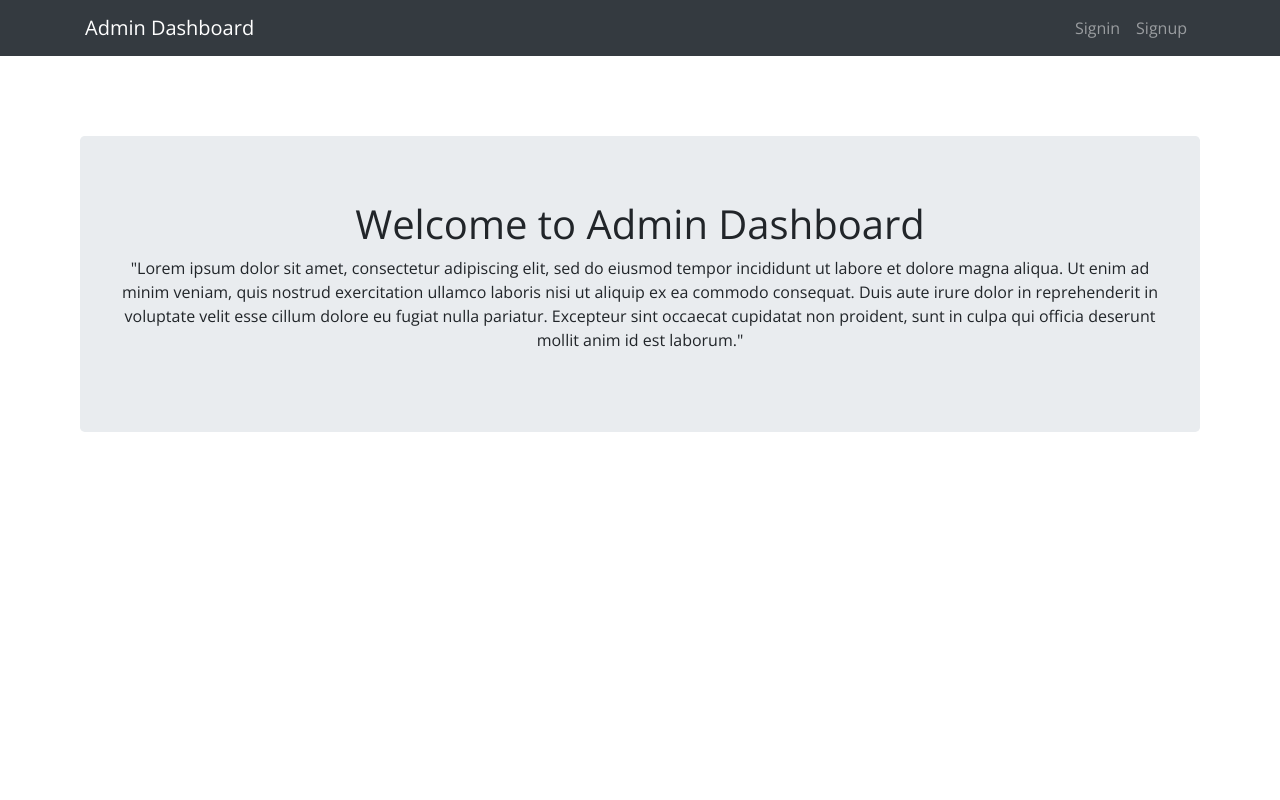
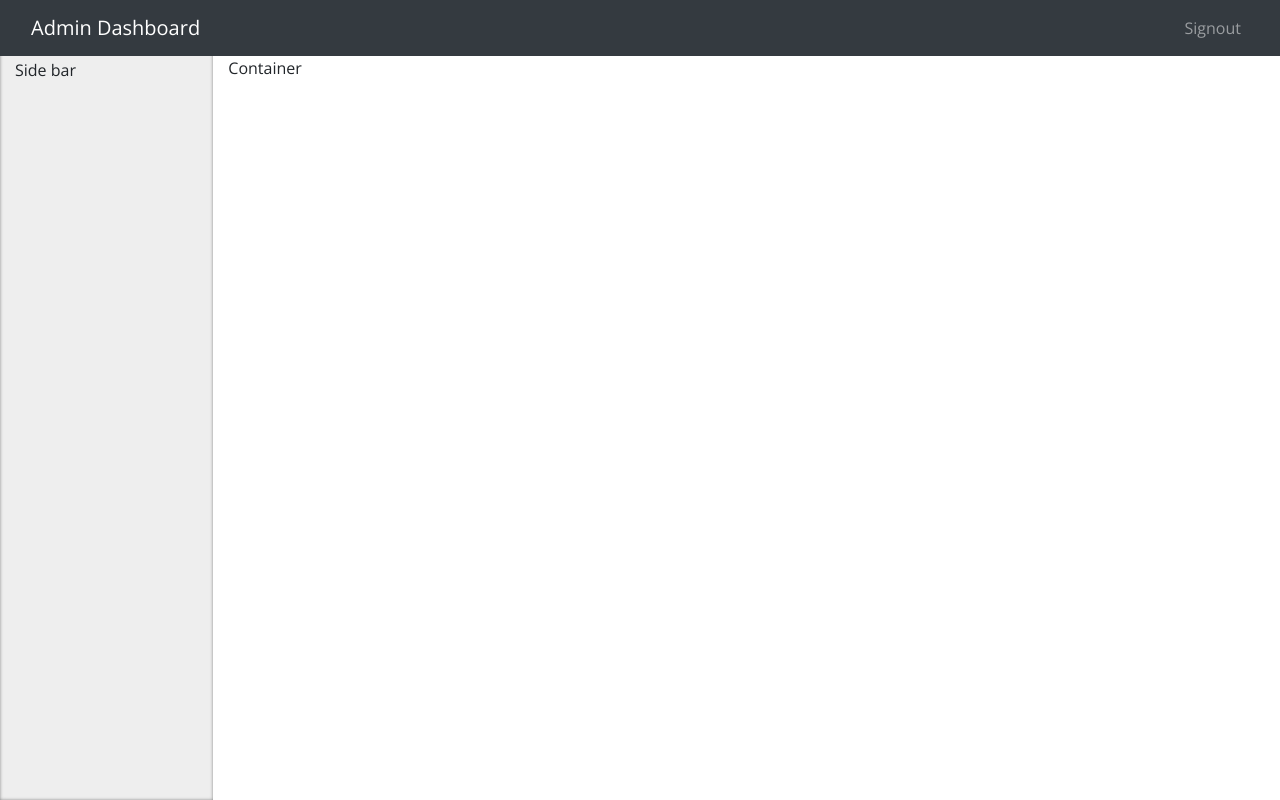
Before and after one commit to jungbumwoo/mern-ecommerce, a React (Create React App) app in the folder admin-app/: page / in a window 1280 px wide. Built offline with nearby package versions, Linux system fonts and the light colour scheme; sample sign-in values are in the browser's storage.

Commit message:
Admin css & Signout (1)

```diff
--- a/admin-app/src/components/Header/index.js
+++ b/admin-app/src/components/Header/index.js
@@ -1,15 +1,44 @@
 import React from 'react'
 import { Navbar, Nav, Container } from 'react-bootstrap';
 import { NavLink, Link } from 'react-router-dom';
+import { useSelector } from 'react-redux';
 /**
 * @author
 * @function  Header
 **/
 
 const  Header = (props) => {
+
+  const auth = useSelector(state => state.auth);
+
+  const renderLoggedInLinks = () => {
+    return (
+      <Nav>
+        <li className="nav-item">
+            <span className="nav-link">Signout</span>
+        </li>
+      </Nav>
+
+    );
+  }
+
+  const renderNonLoggedInLinks = () => {
+    return (
+      <Nav>
+        {/* <Nav.Link href="#deets">Sgin In</Nav.Link> */}
+        <li className="nav-item">
+            <NavLink to="signin" className="nav-link">Signin</NavLink>
+        </li>
+        <li className="nav-item">
+            <NavLink to="signup" className="nav-link">Signup</NavLink>
+        </li>
+      </Nav>
+    )
+  }
+
   return(
-    <Navbar collapseOnSelect expand="lg" bg="dark" variant="dark">
-        <Container>
+    <Navbar collapseOnSelect expand="lg" bg="dark" variant="dark" style={{ zIndex: 1 }}>
+        <Container fluid>
         {/*<Navbar.Brand href="#home">Admin Dashboard</Navbar.Brand> */}
         <Link to="/" className="navbar-brand">Admin Dashboard</Link>
         <Navbar.Toggle aria-controls="responsive-navbar-nav" />
@@ -25,16 +54,7 @@
               </NavDropdown>
             */}
           </Nav>
-          <Nav>
-                {/* <Nav.Link href="#deets">Sgin In</Nav.Link> */}
-                <li className="nav-item">
-                    <NavLink to="signin" className="nav-link">Signin</NavLink>
-                </li>
-                <li className="nav-item">
-                    <NavLink to="signup" className="nav-link">Signup</NavLink>
-                </li>
-
-          </Nav>
+          {auth.authenticate ? renderLoggedInLinks() : renderNonLoggedInLinks()}
         </Navbar.Collapse>
         </Container>
     </Navbar>
--- a/admin-app/src/container/Home/index.js
+++ b/admin-app/src/container/Home/index.js
@@ -1,6 +1,7 @@
-import React from 'react'
-import { Jumbotron } from 'react-bootstrap'
-import Layout from '../../components/Layout'
+import React from 'react';
+import { Col, Container, Jumbotron, Row } from 'react-bootstrap';
+import Layout from '../../components/Layout';
+import "./style.css";
 
 /**
 * @author
@@ -12,10 +13,16 @@
 
   return(
     <Layout>
-        <Jumbotron style={{margin: '5rem'}} className="text-center">
+      <Container fluid>
+        <Row>
+          <Col md={2} className="sidebar">Side bar</Col>
+          <Col md={10} style={{ marginLeft: `auto`}}>Container</Col>
+        </Row>
+      </Container>
+        {/* <Jumbotron style={{margin: '5rem'}} className="text-center">
             <h1>Welcome to Admin Dashboard</h1>
             <p>"Lorem ipsum dolor sit amet, consectetur adipiscing elit, sed do eiusmod tempor incididunt ut labore et dolore magna aliqua. Ut enim ad minim veniam, quis nostrud exercitation ullamco laboris nisi ut aliquip ex ea commodo consequat. Duis aute irure dolor in reprehenderit in voluptate velit esse cillum dolore eu fugiat nulla pariatur. Excepteur sint occaecat cupidatat non proident, sunt in culpa qui officia deserunt mollit anim id est laborum."</p>
-        </Jumbotron>
+        </Jumbotron> */}
     </Layout>
    )
 
--- /dev/null
+++ b/admin-app/src/container/Home/style.css
@@ -0,0 +1,9 @@
+.sidebar{
+    position: fixed;
+    top: 0;
+    bottom: 0;
+    left: 0;
+    background-color: #eee;
+    padding-top: 3.6rem;
+    box-shadow: inset 0 0 0.2rem gray;
+}
--- a/admin-app/src/container/Signin/index.js
+++ b/admin-app/src/container/Signin/index.js
@@ -19,13 +19,6 @@
     const auth = useSelector(state => state.auth);
 
     const dispatch = useDispatch();
-
-    useEffect(()=> {
-        if(!auth.authenticate){
-            dispatch(isUserLoggedIn());
-        }
-        dispatch(isUserLoggedIn());
-    }, [])
 
     const userLogin = (e) => {
         e.preventDefault();
```
